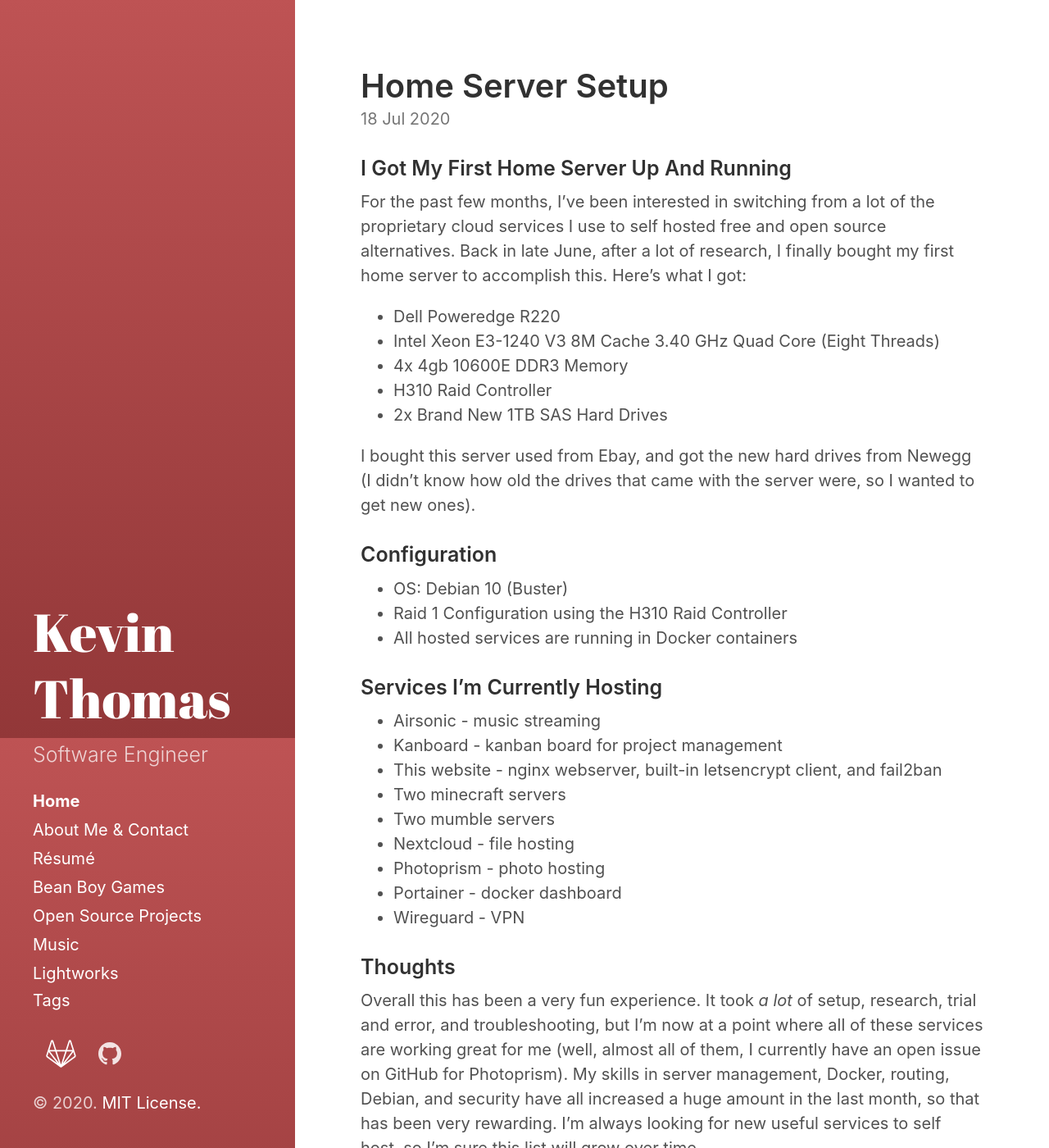
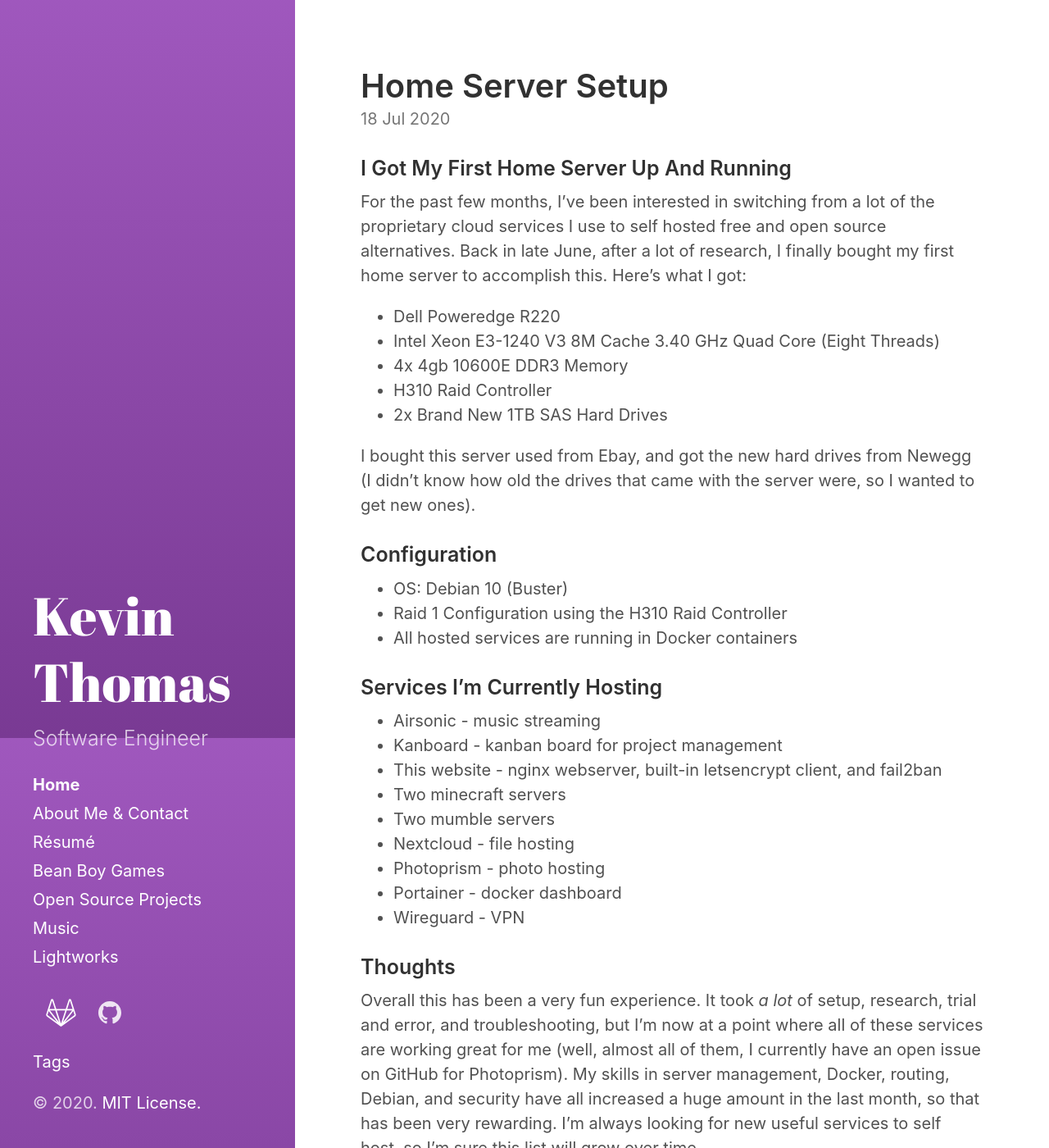
Before and after one commit to KevinNThomas/kevinthomas.dev, a Jekyll site: the page built from index.html, in a window 1280 px wide and 1400 px high. Shown: the whole window at 82% size. Built offline with Jekyll 4.4.1, drawn with Linux system fonts in a browser that asks for light colours; the list of posts is cut into pages by our own code.

Commit message:
Change color

```diff
--- a/_includes/sidebar.html
+++ b/_includes/sidebar.html
@@ -3,7 +3,7 @@
         <{% if page.layout == "index" %}h1{% else %}div{% endif %} class="site-title">
             <a href="{{ "/" | relative_url }}">
                 {% unless page.url == "/" %}
-                <span class="back-arrow icon">{% include svg/back-arrow.svg %}</span>
+                <!-- <span class="back-arrow icon">{% include svg/back-arrow.svg %}</span> -->
                 {% endunless %}
                 {{ site.title }}
             </a>
@@ -16,7 +16,7 @@
     <span class="site-version">Currently v{{ site.version }}</span>
     {% endif %}
 
+    {% include sidebar-icon-links.html %}
     {% include tags.html %}
-    {% include sidebar-icon-links.html %}
     {% include copyright.html %}
 </div>
--- a/assets/css/main.scss
+++ b/assets/css/main.scss
@@ -3,6 +3,6 @@
 # only main files contain this front matter, not partials.
 ---
 
-$sidebar-bg-color: #ac4142;
-$link-color: #ac4142;
+$sidebar-bg-color: #8e44ad;
+$link-color: #8e44ad;
 @import "hydeout";
```
